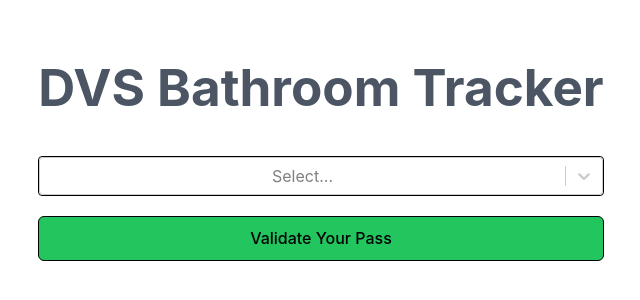
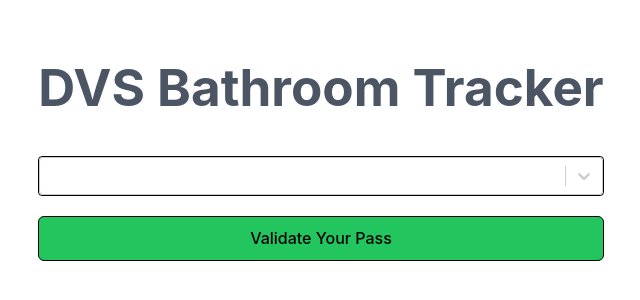
Before and after one commit to DVS-CS-Club/DVS-BathroomPass, a React (Vite) app: page / in a window 1280 px wide. Shown: the part 240-540 px from the top of the page, without its empty margins (319-959 px from the left). Built offline with nearby package versions, Linux system fonts and the light colour scheme.

Commit message:
Whoever maintains react-select consider yourself an opp

```diff
--- a/index.html
+++ b/index.html
@@ -2,7 +2,7 @@
 <html lang="en">
   <head>
     <meta charset="UTF-8" />
-    <link rel="icon" type="image/svg+xml" href="/vite.svg" />
+    <link rel="icon" type="image/svg+xml" href="/icon.png" />
     <meta name="viewport" content="width=device-width, initial-scale=1.0" />
     <title>DVS Bathroom Tracker</title>
   </head>
--- a/src/App.tsx
+++ b/src/App.tsx
@@ -1,22 +1,31 @@
 import { useState } from 'react';
-import Select from 'react-select';
+import Select, { ActionMeta, OnChangeValue } from 'react-select';
 import './App.css';
 
-const names = [
-    { value: 'John Cena', label: 'John Cena' },
-    { value: 'Tom Brady', label: 'Tom Brady' }
-];
+type OptionType = {value: string, label: string};
+
+const names: OptionType[] = [
+    { value: 'John Doe', label: 'John Doe' },
+    { value: 'Jane Doe', label: 'Jane Doe' },
+]
 
 function App() {
-  const [selectedName, setSelectedName] = useState(null);
+    const [selectedName, setSelectedName] = useState<OptionType>({} as OptionType);
+
+    const handleChange = (option: OnChangeValue<OptionType,false>, _actionMeta: ActionMeta<OptionType>) => {
+        if (option) {
+            setSelectedName(option);
+        }
+    }
 
   return (
     <>
       <div className="flex flex-col">
         <h1 className="text-200xl font-bold mb-10 text-gray-600">DVS Bathroom Tracker</h1>
 
-        <Select className="text-black border border-black rounded mb-5" value={selectedName} onChange={setSelectedName} options={names} />
+        <Select className="text-black border border-black rounded mb-5" value={selectedName} onChange={handleChange} options={names} />
         <button className="text-black bg-green-500 border border-black rounded-md">Validate Your Pass</button>
+        <p>{selectedName.value}</p>
       </div>
     </>
   )
```
Also changed, not shown: public/icon.png (added).
